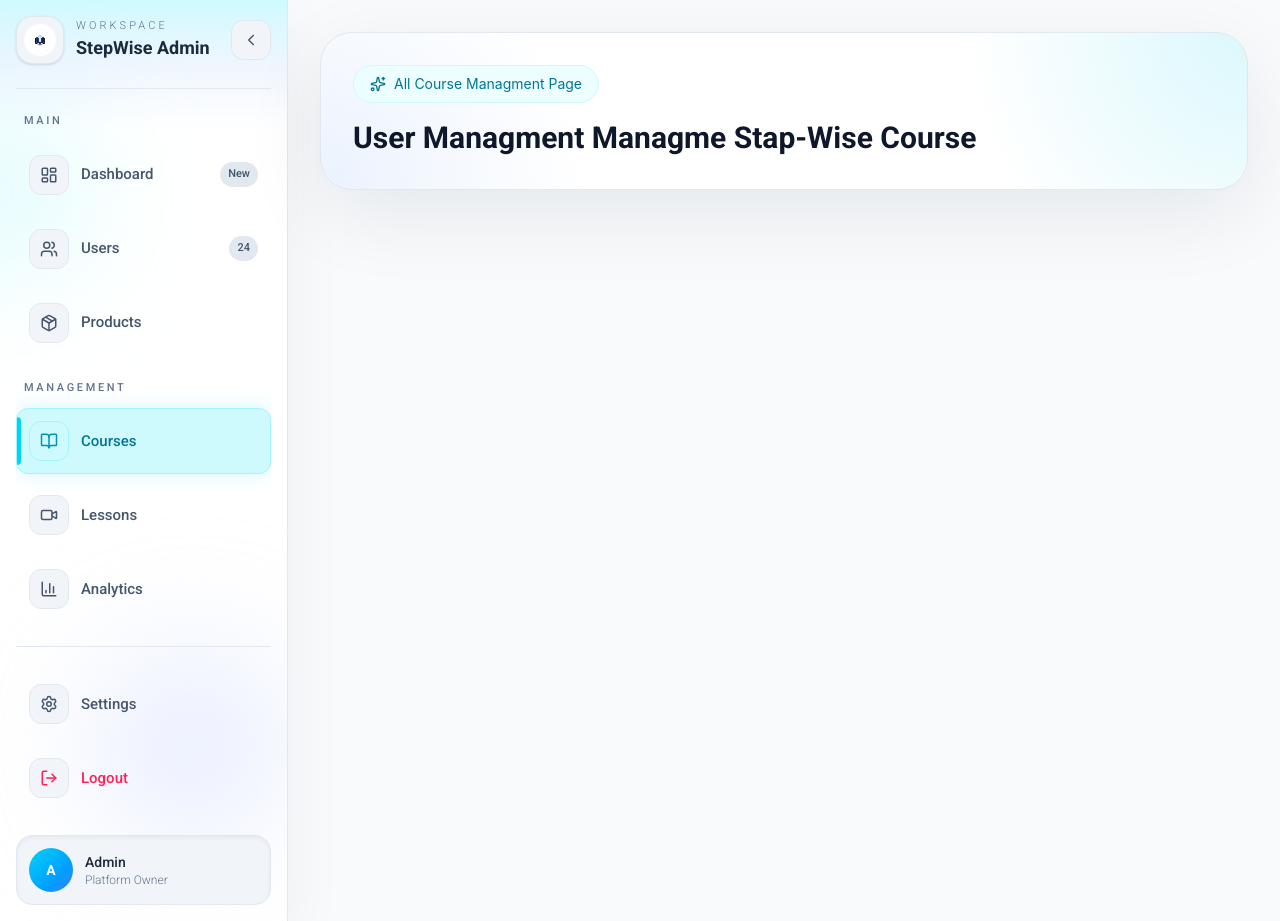
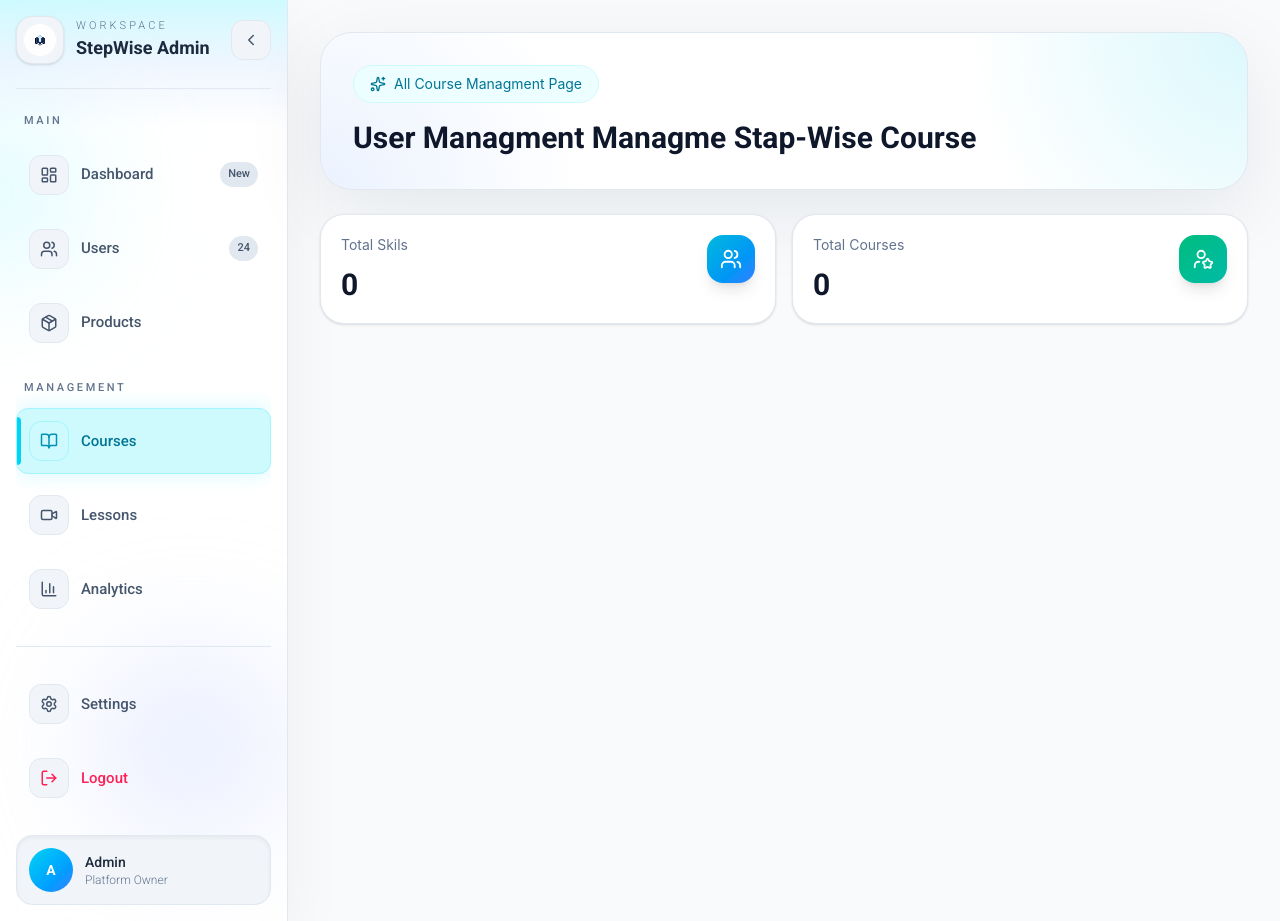
Before and after one commit to Step-Wise-Roadmaps/Step-Wise, a React (Vite) app in the folder Frontend/: page /admin-dashboard/course in a window 1280 px wide. Built offline with nearby package versions, Linux system fonts and the light colour scheme; no server answers; sample sign-in values are in the browser's storage.

Commit message:
Feat: add CourseManagementData

```diff
--- a/Frontend/src/components/CourseManagement/CourseHeader.jsx
+++ b/Frontend/src/components/CourseManagement/CourseHeader.jsx
@@ -5,9 +5,9 @@ import {
     Sparkles,
 } from 'lucide-react'
 
-import { stats } from '../../data/UserManagementData';
+import { stats } from '../../data/CourseManagementData';
 
-function CourseHeader() {
+function CourseHeader({ users, isLoading }) {
     return(
         <>
             <div className='mx-auto flex w-full max-w-8xl flex-col gap-6 p-4 pt-20 md:p-6 md:pt-6 lg:p-8'>
@@ -27,6 +27,27 @@ function CourseHeader() {
                             </div>
                         </div>
                 </section>
+
+                <section className='grid gap-4 md:grid-cols-2'>
+                    {stats({users, isLoading}).map((stat) => {
+                        const Icon = stat.icon;
+
+                        return (
+                            <div key={stat.title} className='relative rounded-3xl border border-slate-200 bg-white p-5 shadow-sm transition-transform duration-300 hover:-translate-y-1'>
+                                <div className='flex items-start justify-between gap-4'>
+                                    <div>
+                                        <p className='text-sm text-slate-500'>{stat.title}</p>
+                                        <h2 className='mt-3 roboto-bold text-3xl text-slate-900'>{stat.value}</h2>
+                                    </div>
+
+                                    <div className={`flex h-12 w-12 items-center justify-center rounded-2xl bg-gradient-to-br ${stat.tone} text-white shadow-lg`}>
+                                        <Icon size={22} />
+                                    </div>
+                                </div>
+                            </div>
+                        )
+                    })}
+                </section>
             </div>
         </>
     )
--- /dev/null
+++ b/Frontend/src/data/CourseManagementData.js
@@ -0,0 +1,32 @@
+
+
+import {
+    Users,
+    UserStar,
+} from "lucide-react"
+
+export const stats = ({users, isLoading}) => [
+    {
+        title: "Total Skils",
+        value: isLoading ? "Loading..." : (users?.length || 0),
+        icon: Users,
+        tone: "from-cyan-500 to-blue-500",
+    },
+
+    {
+        title: "Total Courses",
+        value: isLoading ? "Loading..." : (users.filter((user) => user.role === "admin").length || 0),
+        icon: UserStar,
+        tone: "from-emerald-500 to-teal-500",
+    }
+]
+
+export const TableRows = [
+  {
+    fullName: "Full Name",
+    email: "Email",
+    skill: "Skill",
+    enroled: "En-roled",
+    role: "Role"
+  },
+];
--- a/Frontend/src/page/CourseManagement.jsx
+++ b/Frontend/src/page/CourseManagement.jsx
@@ -1,9 +1,15 @@
 import CourseHeader from "../components/CourseManagement/CourseHeader";
 
+import { useDispatch, useSelector } from 'react-redux'
+import { getCourses, getAllUsers } from "../features/auth/adminDashboardSlice";
+
 function CourseManagement() {
+
+    const { users, isLoading } = useSelector((state) => state.admin);
+
     return(
         <>
-            <CourseHeader />
+            <CourseHeader users={users} isLoading={isLoading}/>
         </>
     )
 }
```
